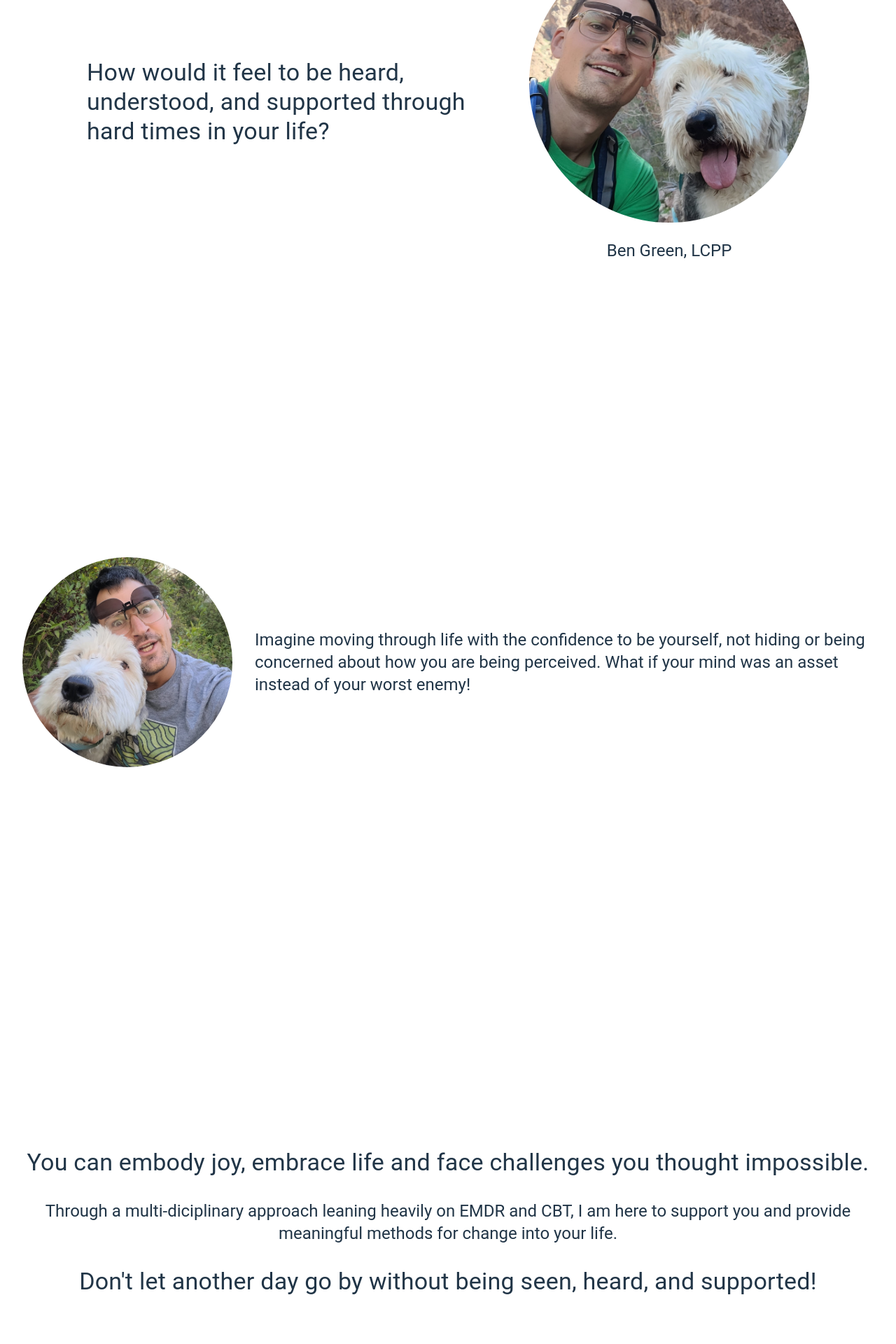
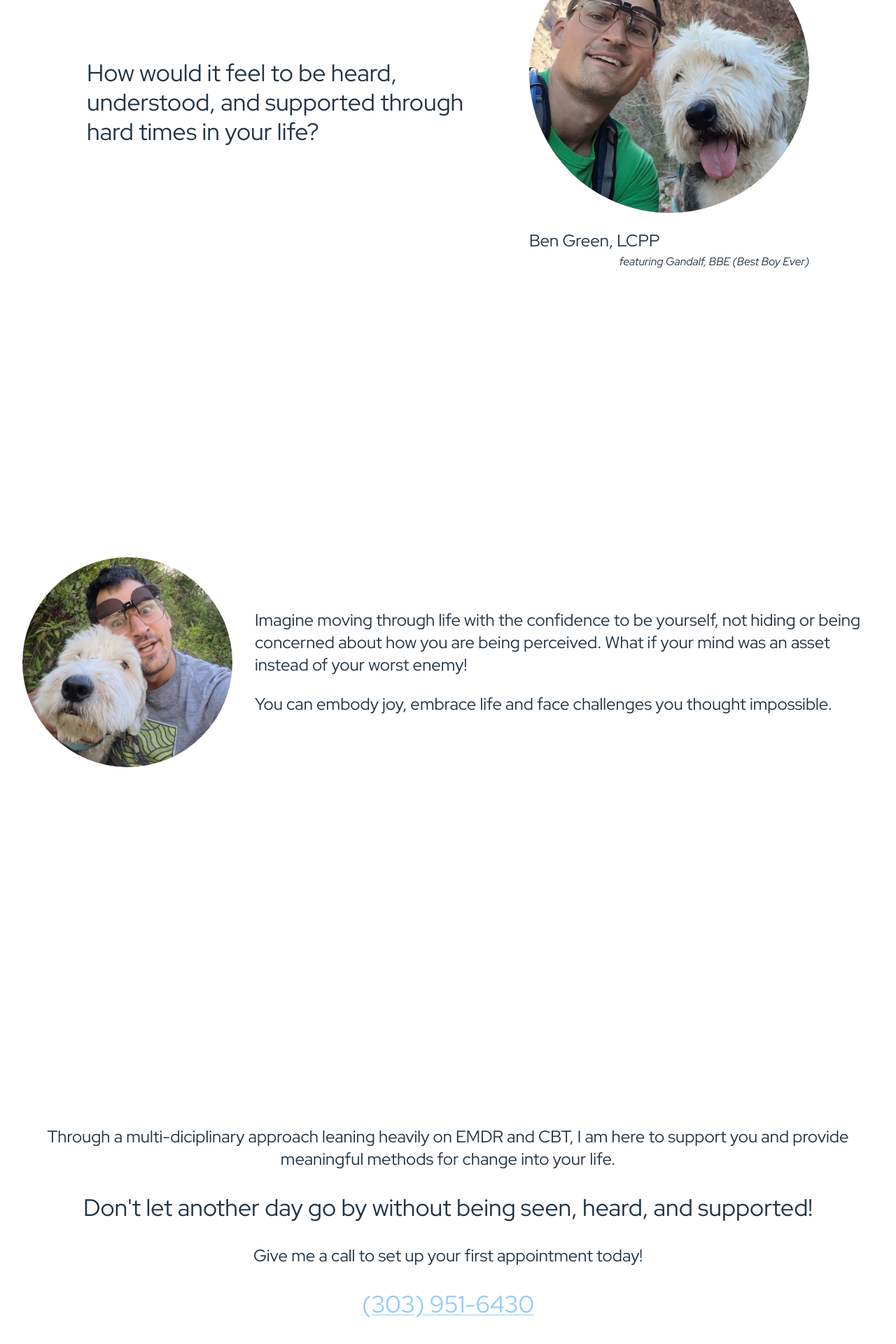
Before and after one commit to amandahussey/ben-g-therapy.com, a React (Vite) app in the folder ben-g-therapy.com/: page / in a window 1280 px wide. Shown: the part 286-2206 px from the top of the page at 70% size. Built offline with nearby package versions, Linux system fonts and the light colour scheme.

Commit message:
more styling + new font

```diff
--- a/ben-g-therapy.com/index.html
+++ b/ben-g-therapy.com/index.html
@@ -5,6 +5,12 @@
     <link rel="icon" type="image/svg+xml" href="/ben.jpg" />
     <meta name="viewport" content="width=device-width, initial-scale=1.0" />
     <title>Ben Green, LCPP</title>
+    <link rel="preconnect" href="https://fonts.googleapis.com" />
+    <link rel="preconnect" href="https://fonts.gstatic.com" crossorigin />
+    <link
+      href="https://fonts.googleapis.com/css2?family=Red+Hat+Display:ital,wght@0,300..900;1,300..900&display=swap"
+      rel="stylesheet"
+    />
   </head>
   <body>
     <div id="root"></div>
--- a/ben-g-therapy.com/src/App.tsx
+++ b/ben-g-therapy.com/src/App.tsx
@@ -1,21 +1,39 @@
-import { Stack, Typography } from "@mui/material";
+import { Link, Stack, ThemeProvider, Typography } from "@mui/material";
 
 import ben from "./assets/ben.jpg";
 import benSilly from "./assets/ben-silly.jpg";
 import "./App.css";
+import { theme } from "./theme";
 
 function App() {
   return (
+    <ThemeProvider theme={theme}>
       <Stack justifyContent="center" alignItems="center">
         {/* Section 1 */}
-      <Stack direction="row" alignItems="center" spacing={4} minHeight="100vh">
+        <Stack
+          direction="row"
+          alignItems="center"
+          spacing={4}
+          minHeight="100vh"
+        >
           <Typography variant="h4" textAlign="left" maxWidth={600}>
-          How would it feel to be heard, understood, and supported through hard
-          times in your life?
+            How would it feel to be heard, understood, and supported through
+            hard times in your life?
           </Typography>
           <Stack alignItems="center" justifyContent="center" spacing={3}>
             <img src={ben} style={{ height: 400, borderRadius: "50%" }} />
-          <Typography variant="h5">Ben Green, LCPP</Typography>
+            <Stack width="100%">
+              <Typography variant="h5" textAlign="left">
+                Ben Green, LCPP
+              </Typography>
+              <Typography
+                variant="subtitle1"
+                textAlign="right"
+                fontStyle="italic"
+              >
+                featuring Gandalf, BBE (Best Boy Ever)
+              </Typography>
+            </Stack>
           </Stack>
         </Stack>
 
@@ -28,11 +46,17 @@ function App() {
           minHeight="100vh"
         >
           <img src={benSilly} style={{ height: 300, borderRadius: "50%" }} />
+          <Stack spacing={3}>
             <Typography variant="h5" textAlign="left">
-          Imagine moving through life with the confidence to be yourself, not
-          hiding or being concerned about how you are being perceived. What if
-          your mind was an asset instead of your worst enemy!
+              Imagine moving through life with the confidence to be yourself,
+              not hiding or being concerned about how you are being perceived.
+              What if your mind was an asset instead of your worst enemy!
             </Typography>
+            <Typography variant="h5" textAlign="left">
+              You can embody joy, embrace life and face challenges you thought
+              impossible.
+            </Typography>
+          </Stack>
         </Stack>
 
         {/* Section 3 */}
@@ -42,21 +66,26 @@ function App() {
           minHeight="100vh"
           spacing={4}
         >
-        <Typography variant="h4">
-          You can embody joy, embrace life and face challenges you thought
-          impossible.
-        </Typography>
           <Typography variant="h5">
-          Through a multi-diciplinary approach leaning heavily on EMDR and CBT,
-          I am here to support you and provide meaningful methods for change
-          into your life.
+            Through a multi-diciplinary approach leaning heavily on EMDR and
+            CBT, I am here to support you and provide meaningful methods for
+            change into your life.
           </Typography>
 
           <Typography variant="h4">
-          Don't let another day go by without being seen, heard, and supported!
+            Don't let another day go by without being seen, heard, and
+            supported!
           </Typography>
+
+          <Typography variant="h5">
+            Give me a call to set up your first appointment today!
+          </Typography>
+          <Link variant="h4" href="tel:303-951-6430">
+            (303) 951-6430
+          </Link>
         </Stack>
       </Stack>
+    </ThemeProvider>
   );
 }
 
--- /dev/null
+++ b/ben-g-therapy.com/src/theme.tsx
@@ -0,0 +1,10 @@
+import { createTheme } from "@mui/material";
+
+export const theme = createTheme({
+  palette: {
+    mode: "dark",
+  },
+  typography: {
+    fontFamily: ["Red Hat Display", "serif"].join(","),
+  },
+});
```
Lines whose indentation alone changed are shown as unchanged.
